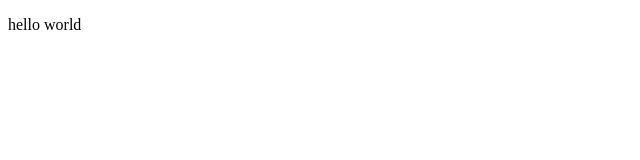
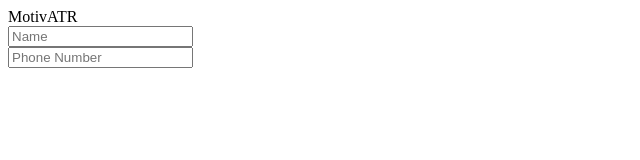
Before and after one commit to dterrones4/MotivATR, a website: page public/index.html in a window 1280 px wide. Shown: the whole page, without its empty margins (0-640 px from the left). Drawn offline with Linux system fonts and the light colour scheme.

Commit message:
Fixed type in server.js

```diff
--- a/public/index.html
+++ b/public/index.html
@@ -2,11 +2,17 @@
 <html>
 
 <head>
-	<title></title>
+	<title>MotivATR</title>
 </head>
 
+<header>MotivATR</header>
 <body>
-	<p>hello world</p>
+	<form>
+		<input type ='text' placeholder='Name'><br>
+		<input type = 'text' placeholder ='Phone Number'>
+
+
+	</form>
 </body>
 
 </html>
--- a/server.js
+++ b/server.js
@@ -15,7 +15,7 @@ app.use(bodyParser.json());
 
 
 app.use('*', function (req, res) {
-    res.status(404).json({message: 'Not Found'};)
+    res.status(404).json({message: 'Not Found'})
 });
 
 // closeServer needs access to a server object, but that only
```
Also changed, not shown: 1 other file.
